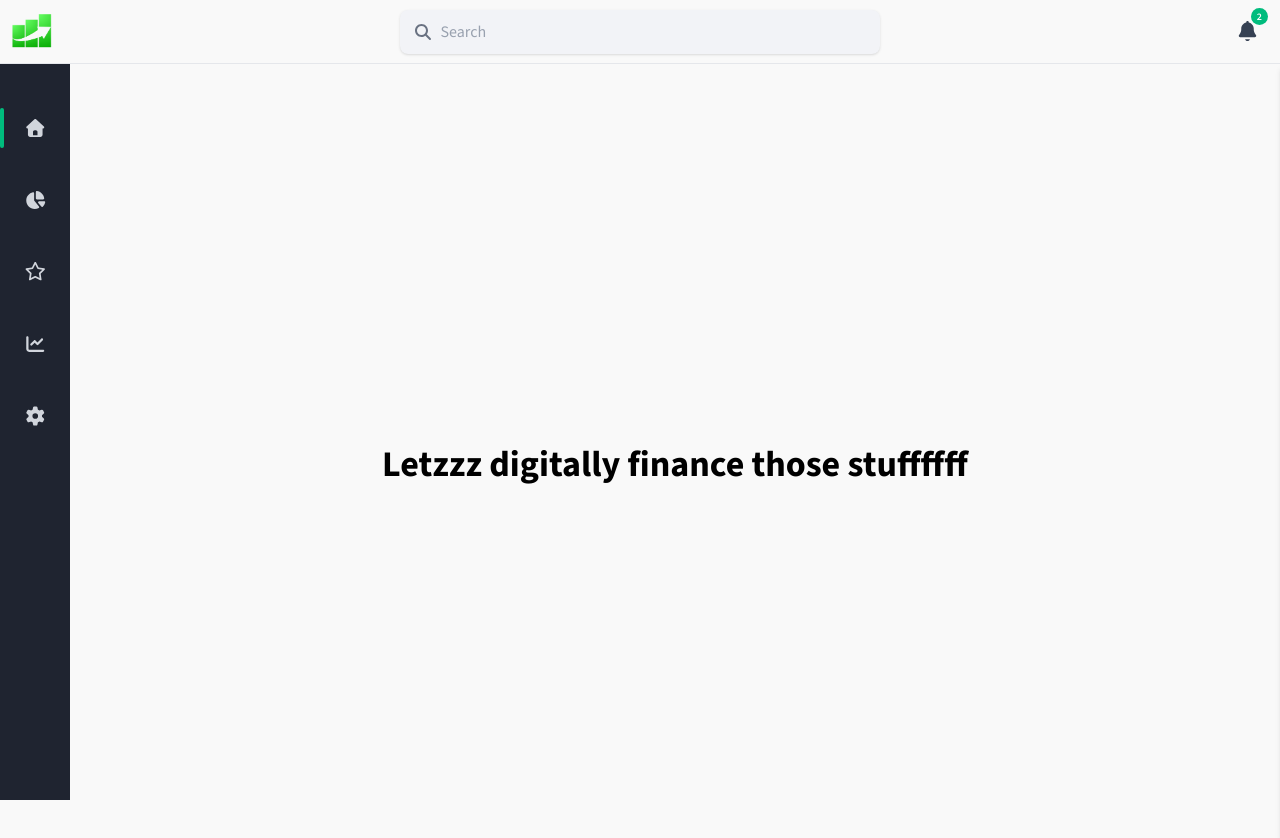
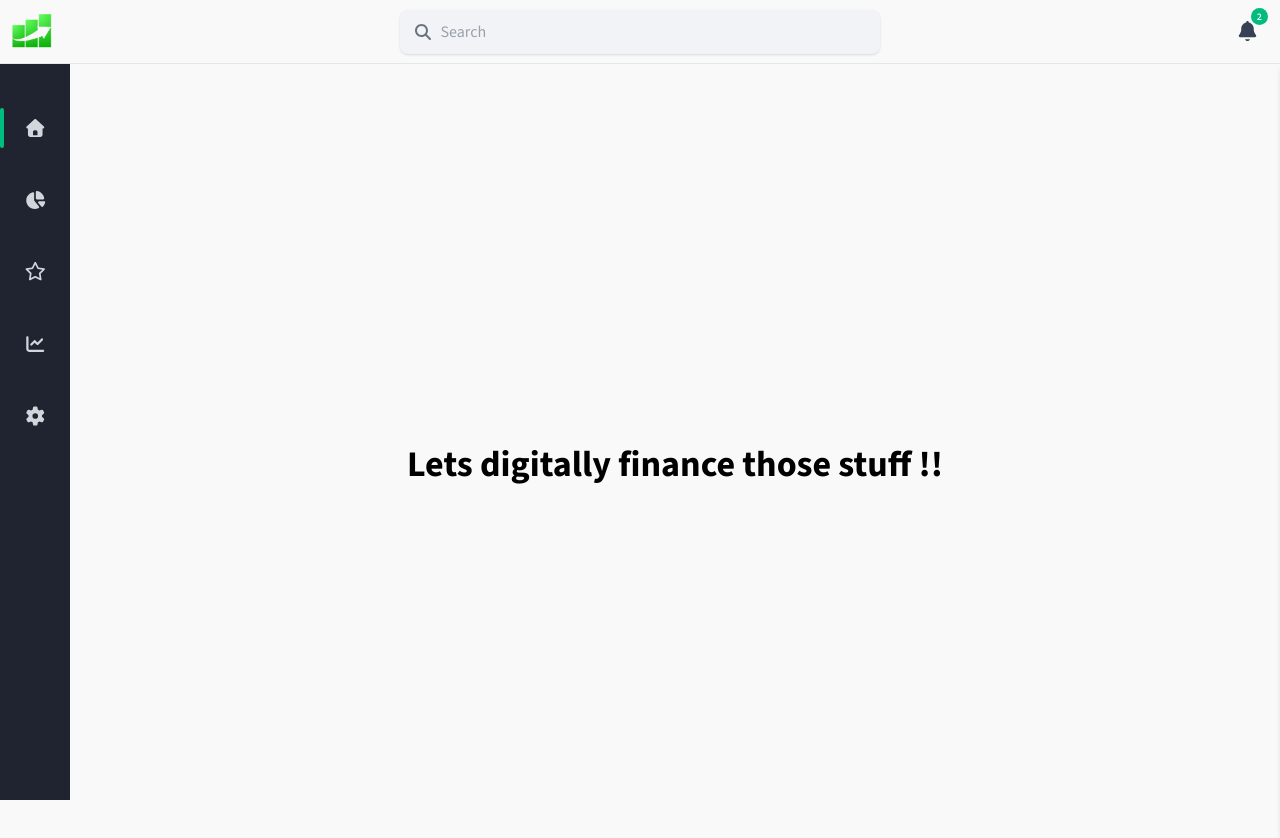
Before and after one commit to StGrozdanov/finance-web, a Next.js app: page / in a window 1280 px wide. Shown: the top 838 px of the page. Built offline with nearby package versions, Linux system fonts and the light colour scheme.

Commit message:
home page

```diff
--- a/src/app/(auth)/(home)/page.tsx
+++ b/src/app/(auth)/(home)/page.tsx
@@ -1,9 +1,9 @@
 export default function Home() {
   return (
-    <div className='flex flex-col items-center justify-center h-screen'>
+    <article className='flex flex-col items-center justify-center h-screen'>
       <h1 className='text-4xl font-bold'>
-        Letzzz digitally finance those stuffffff
+        Lets digitally finance those stuff !!
       </h1>
-    </div>
+    </article>
   );
 }
```
